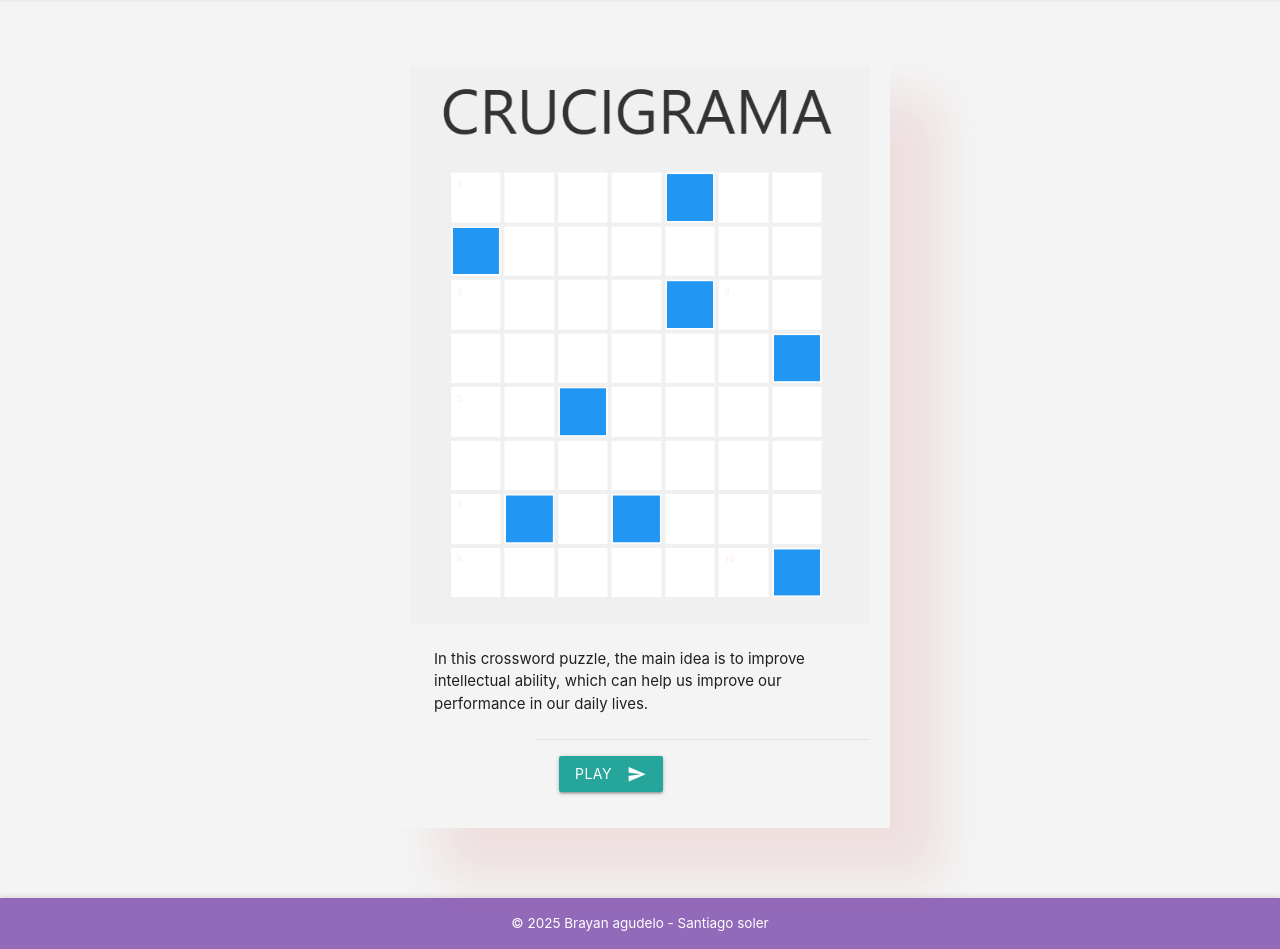
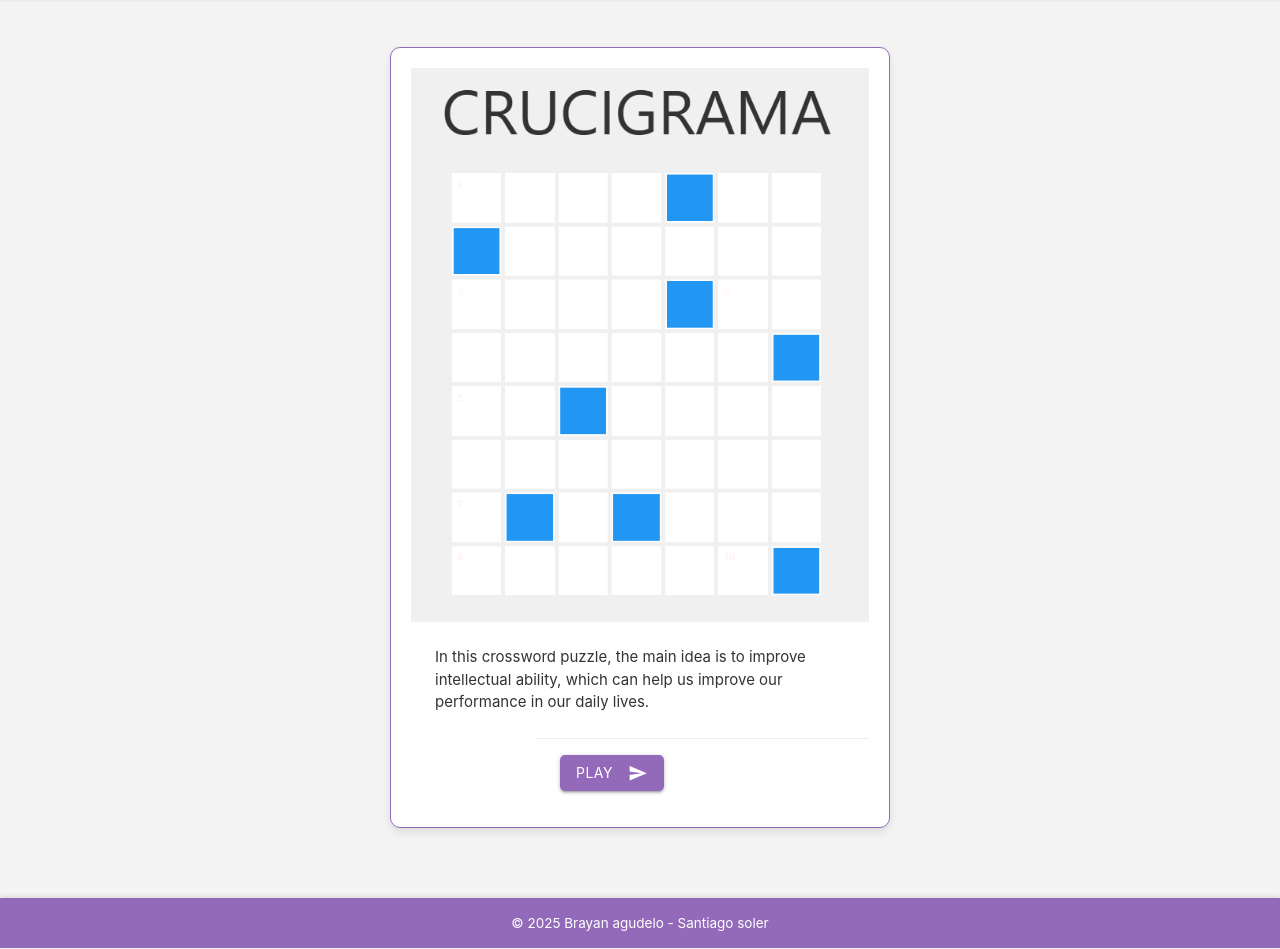
Before and after one commit to Ssoler2508/Proyecto-Web-1, a plain HTML site: page Proyecto/HTML/crucigrama.html in a window 1280 px wide. Shown: the part 67-1016 px from the top of the page. Drawn offline with Linux system fonts and the light colour scheme; files whose address does not match are found by name.

Commit message:
Diseño card del crucigrama

```diff
--- a/Proyecto/css/crucigrama.css
+++ b/Proyecto/css/crucigrama.css
@@ -49,15 +49,29 @@ li a:hover {
 #button{
     background-color: var(--second-background-color);
 }
-.card{
+.card {
     width: 100%;
     max-width: 500px;
     margin: 50px auto;
     padding: 20px;
-    box-shadow: 50px 50px 50px rgba(189, 42, 42, 0.1);
-    background-color: var(--background-color);
+    background-color: #ffffff; /* Fondo blanco */
+    color: #333333; /* Texto gris oscuro */
+    border-radius: 10px; /* Bordes redondeados */
+    box-shadow: 0px 4px 10px rgba(0, 0, 0, 0.1); /* Sombra sutil */
+    border: 1px solid var(--primary-color); /* Borde con el color primario */
 }
 
+/* Opcional: Cambiar el color del botón dentro de la card */
+.card-action button {
+    background-color: var(--primary-color); /* Fondo del botón */
+    color: var(--font-color); /* Texto blanco */
+    border-radius: 5px; /* Bordes redondeados */
+    transition: background-color 0.3s ease; /* Transición suave */
+}
+
+.card-action button:hover {
+    background-color: var(--secondary-color); /* Fondo al pasar el mouse */
+}
 .card-action{
     padding: 1px;
     margin-left: 125px;
```
